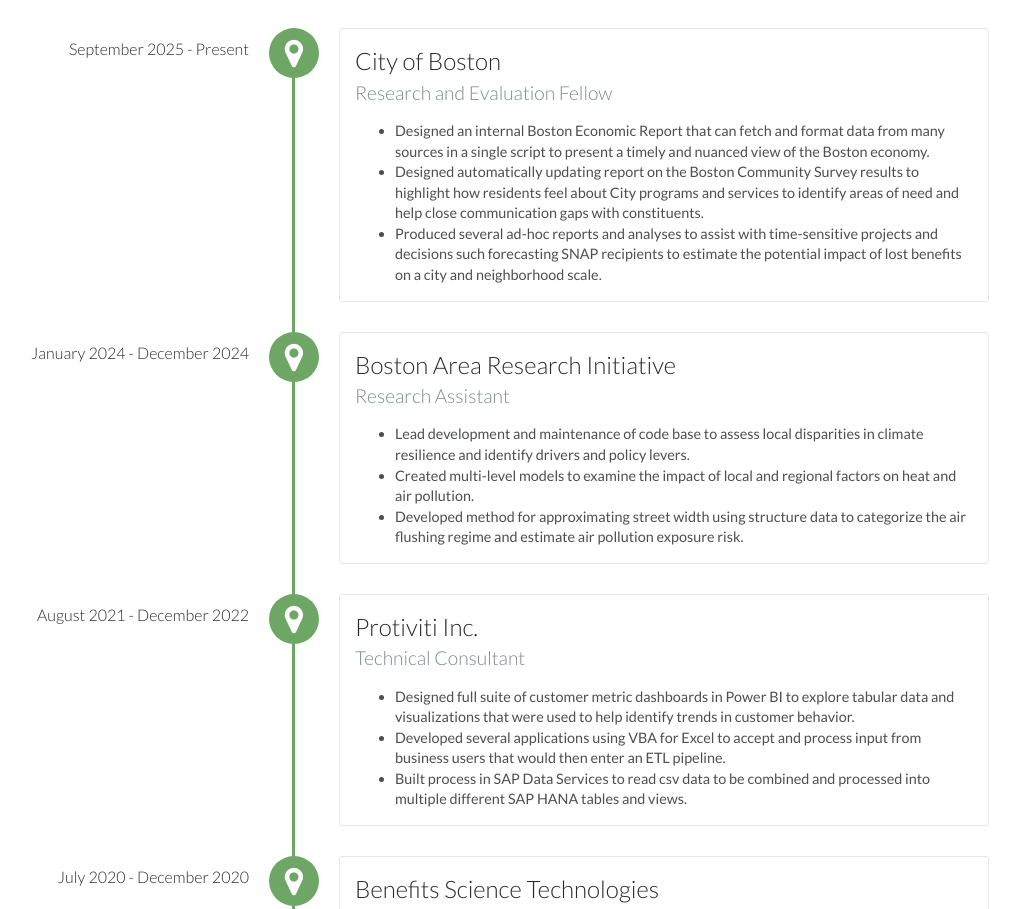
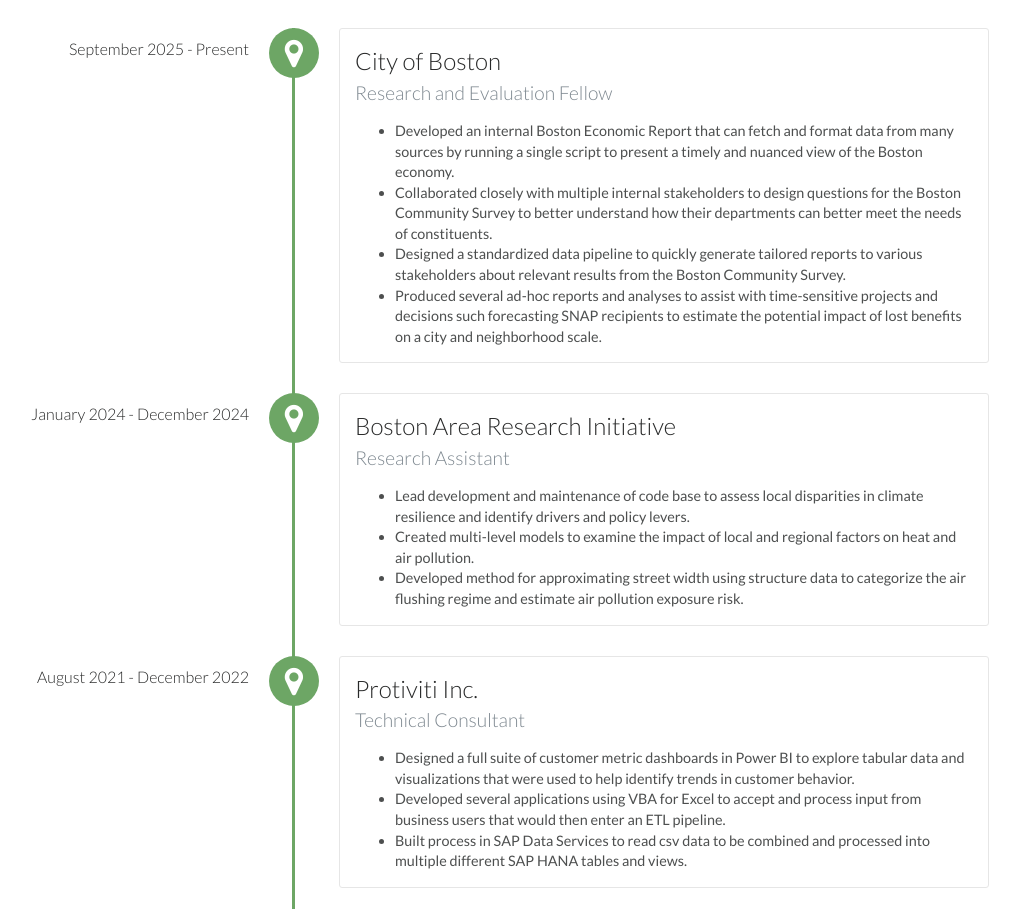
Before and after one commit to BryceCubes/BrycePortfolio, a website: page index.html in a window 1280 px wide. Shown: the part 1560-2469 px from the top of the page, without its empty margins (151-1171 px from the left). Drawn offline with nearby package versions, Linux system fonts and the light colour scheme.

Commit message:
Update resume and minor wording changes

```diff
--- a/index.html
+++ b/index.html
@@ -126,13 +126,17 @@
         <h4>Research and Evaluation Fellow</h4>
         <ul>
           <li>
-            Designed an internal Boston Economic Report that can fetch and format data from many sources in a single script
+            Developed an internal Boston Economic Report that can fetch and format data from many sources by running a
+            single script
             to present a timely and nuanced view of the Boston economy.
           </li>
           <li>
-            Designed automatically updating report on the Boston Community Survey results to highlight how residents feel
-            about City programs and services to identify areas of need and help close communication gaps with
-            constituents.
+            Collaborated closely with multiple internal stakeholders to design questions for the Boston Community Survey
+            to better understand how their departments can better meet the needs of constituents.
+          </li>
+          <li>
+            Designed a standardized data pipeline to quickly generate tailored reports to various stakeholders about
+            relevant results from the Boston Community Survey.
           </li>
           <li>
             Produced several ad-hoc reports and analyses to assist with time-sensitive projects and decisions such
@@ -168,7 +172,7 @@
         <h4>Technical Consultant</h4>
         <ul>
           <li>
-            Designed full suite of customer metric dashboards in Power BI to
+            Designed a full suite of customer metric dashboards in Power BI to
             explore tabular data and visualizations that were used to help
             identify trends in customer behavior.
           </li>
```
Also changed, not shown: 1 other file.
